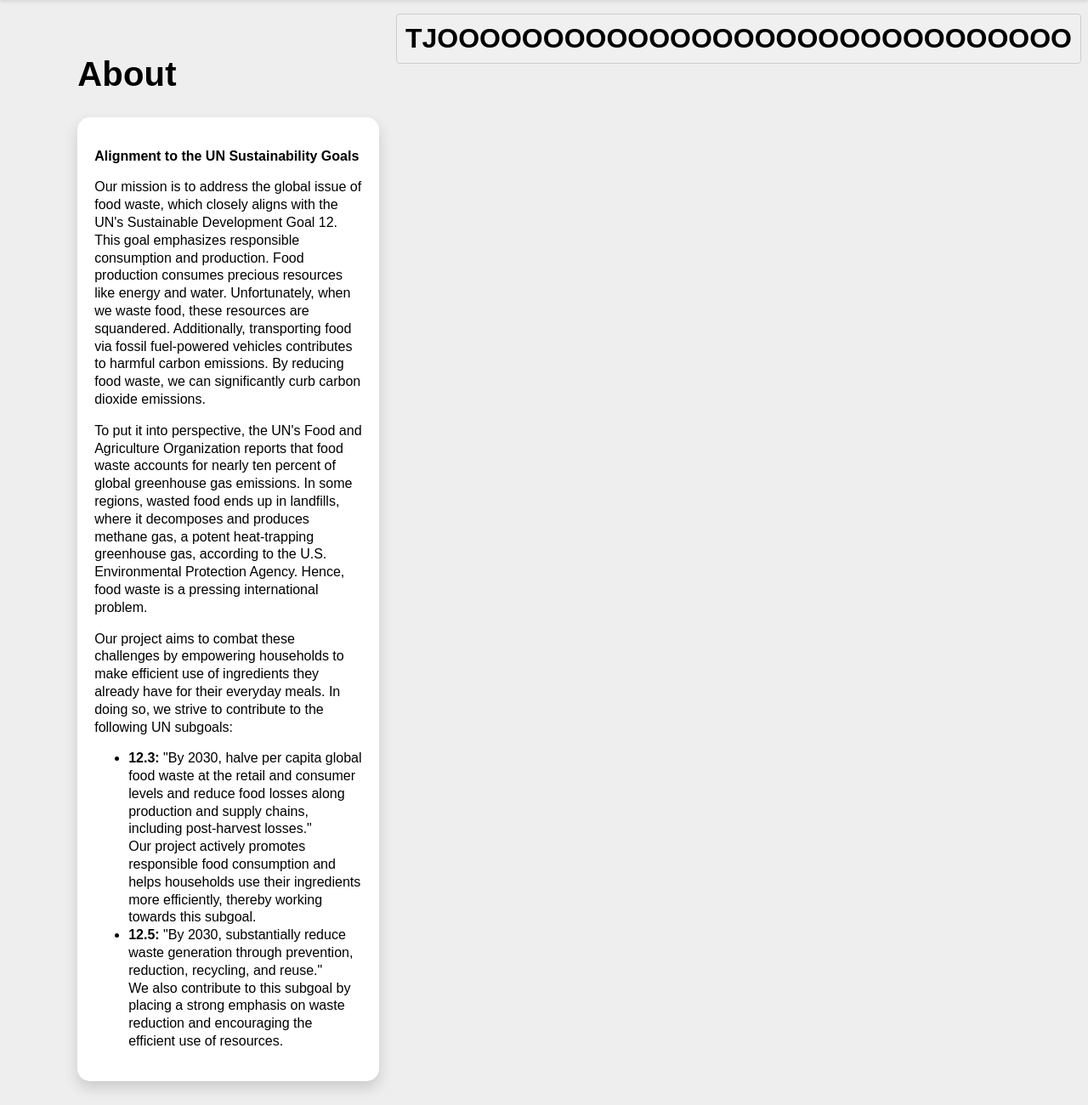
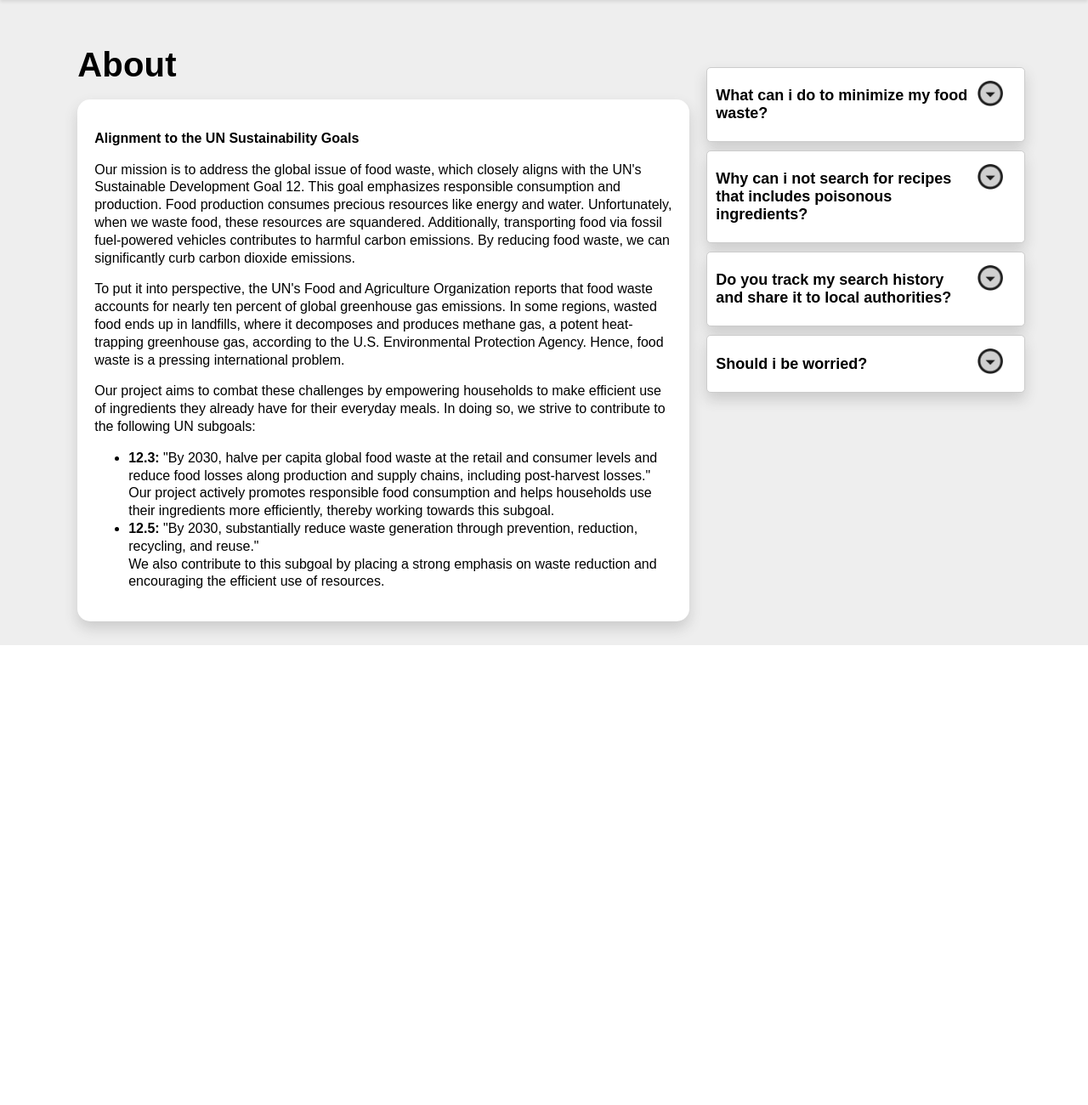
Before and after one commit to hermanolvik/Foodie, a Flask app: page /page_3 in a window 1280 px wide. Shown: the part 84-1384 px from the top of the page at 85% size. After the commit the page ends 843 px from the top, so only its background shows below. Run offline with Flask 3, Linux system fonts and the light colour scheme.

Commit message:
Design in about us

```diff
--- /dev/null
+++ b/static/about.js
@@ -0,0 +1,15 @@
+// Get all elements with class "dropdown"
+const dropdowns = document.querySelectorAll(".dropdown");
+
+// Add click event listeners to each dropdown
+dropdowns.forEach((dropdown) => {
+    dropdown.addEventListener("click", () => {
+        dropdown.classList.toggle("open");
+        const content = dropdown.querySelector(".dropdown-content");
+        if (content.style.maxHeight) {
+            content.style.maxHeight = null; // Close the dropdown
+        } else {
+            content.style.maxHeight = content.scrollHeight + "px"; // Open the dropdown
+        }
+    });
+});
--- a/static/style.css
+++ b/static/style.css
@@ -1,3 +1,5 @@
+/*===================== CHANGES FOR ALL PAGES START ======================*/
+
 body {
     font-family: Arial, sans-serif;
     background-color: #eeeeee;
@@ -49,6 +51,8 @@
     border-color: rgb(70, 176, 59);
 }
 
+/*===================== END ======================*/
+
 /*======================= Main.html css start ========================*/
 /* Add these styles to your existing CSS */
 
@@ -66,7 +70,7 @@
     padding: 10px;
     border: 1px solid #dfe1e5;
     border-radius: 24px;
-    box-shadow: none;
+    box-shadow: 0 8px 16px rgba(0, 0, 0, 0.1);
     font-size: 16px;
 }
 
@@ -79,10 +83,14 @@
     color: #202124;
     cursor: pointer;
     font-size: 16px;
+    box-shadow: 0 8px 16px rgba(0, 0, 0, 0.1);
+    transition: background-color 0.1s ease-in-out;
+
 }
 
 .search-button:hover, .something-else:hover {
-    background-color: #f0f0f0;
+
+    background-color: #bfbfbf;
 }
 /*======================= About Page ========================*/
 .Container {
@@ -104,7 +112,7 @@
     font-weight: 900;
     font-size: 2.5rem;
     letter-spacing: .0125rem;
-    line-height: 3rem;
+    line-height: 1.7rem;
 }
 
 .AboutField{
@@ -115,6 +123,79 @@
     line-height: 1.3rem;
     flex: 1;
 }
+
+
+/*======================= Drop-Down for About ========================*/
+
+
+
+.DropDowns {
+    margin-top: 5%;
+    width: 100%;
+}
+
+.DropDowns .dropdown {
+    position: relative;
+    cursor: pointer;
+    border: 1px solid #ccc;
+    border-radius: 5px;
+    margin-bottom: 10px;
+    padding: 10px;
+    background-color: #fff;
+    transition: background-color 0.3s ease-in-out, max-height 0.5s ease-in-out;
+    width: 80%;
+    overflow: hidden; /* Hide any content that overflows the container */
+    box-shadow: 0 8px 16px rgba(66, 66, 66, 0.2);
+}
+
+.DropDowns .dropdown:hover {
+    background-color: #f5f5f5;
+}
+
+.DropDowns .dropdown h1 {
+    margin: 10;
+    margin-right: 50px;
+    font-family: Arial,Helvetica,sans-serif;
+    font-size: large;
+
+}
+
+.DropDowns .dropdown a {
+    text-decoration: none;
+    color: #333;
+    display: block;
+    padding: 5px 0;
+}
+
+.DropDowns .dropdown-content {
+    max-height: 0;
+    overflow: hidden;
+    transition: max-height 0.3s ease-in-out;
+}
+
+.DropDowns .dropdown.open .dropdown-content {
+    max-height: 1000px; /* Adjust as needed */
+}
+
+.arrow-icon {
+    position: absolute;
+    right: 15px;
+    top: 15px;
+    width: 30px; /* Adjust the width as needed */
+    height: 30px; /* Adjust the height as needed */
+    margin-right: 10px;
+    transition: transform 0.3s ease-in-out; /* Add a transition for smooth rotation */
+}
+
+/* Rotate the arrow icon when the dropdown is open */
+.DropDowns .dropdown.open .arrow-icon {
+    transform: rotate(180deg);
+}
+
+
+
+/*======================= END ========================*/
+
 /*======================= Recipie Page ========================*/
 .RecipiePage{
     padding : 20px;
@@ -128,39 +209,3 @@
 }
 
 /*======================= END ========================*/
-
-/*======================= Drop-Down for About ========================*/
-
-.DropDowns {
-    position: relative;
-    display: inline-block;
-    cursor: pointer;
-}
-
-.DropDowns h1 {
-    margin: 0;
-    padding: 10px;
-    background-color: #f0f0f0;
-    border: 1px solid #ccc;
-    border-radius: 4px;
-}
-
-.DropDowns .dropdown-content {
-    display: none;
-    position: absolute;
-    right: 0;
-    top: 100%;
-    background-color: #fff;
-    border: 1px solid #ccc;
-    border-top: none;
-    border-radius: 0 0 4px 4px;
-    z-index: 1;
-}
-
-.DropDowns.open .dropdown-content {
-    display: block;
-}
-
-
-
-/*======================= END ========================*/
--- a/templates/main.html
+++ b/templates/main.html
@@ -6,7 +6,7 @@
 <div class="search">
     <img src="{{ url_for('static', filename='logo.png') }}" alt="Search Logo" height="92" width="272">
     <div class="search-container">
-        <input type="text" name="q" class="search-box" placeholder="Search Logo">
+        <input type="text" name="q" class="search-box" placeholder="Input ingredients here">
         <button type="submit" class="search-button" id="search-button">Search</button>
         <button type="submit" class="something-else" id="something-else">Feeling Lazy</button>
 
--- a/templates/page3.html
+++ b/templates/page3.html
@@ -35,19 +35,46 @@
         </div>
     </div>
 
-    <div class="DropDowns" onclick="toggleDropdown(this)">
-        <h1>TJOOOOOOOOOOOOOOOOOOOOOOOOOOOOOO</h1>
-        <div class="dropdown-content" >
-            <a>HEJHEJEHJ</a>
-            <p>This is the expanded content.</p>
+    <div class="DropDowns" >
+        <div class="dropdown" >
+
+            <h1>What can i do to minimize my food waste?</h1>
+            <img class="arrow-icon" src="{{ url_for('static', filename='arrow.png') }}" alt="Up Arrow" >
+            <div class="dropdown-content">
+                <a>Hmm</a>
+                <p>Try harder</p>
+            </div>
+        </div>
+
+        <div class="dropdown" onclick="toggleDropdown(this)">
+            <img class="arrow-icon" src="{{ url_for('static', filename='arrow.png') }}" alt="Up Arrow">
+            <h1>Why can i not search for recipes that includes poisonous ingredients? </h1>
+            <div class="dropdown-content">
+                <a>U serious?</a>
+                <p>Getting a bit worried here</p>
+            </div>
+        </div>
+
+        <div class="dropdown" onclick="toggleDropdown(this)">
+            <img class="arrow-icon" src="{{ url_for('static', filename='arrow.png') }}" alt="Up Arrow">
+            <h1>Do you track my search history and share it to local authorities?</h1>
+            <div class="dropdown-content">
+                <a>No</a>
+                <p>But starting to think we should</p>
+            </div>
+        </div>
+
+        <div class="dropdown" onclick="toggleDropdown(this)">
+            <img class="arrow-icon" src="{{ url_for('static', filename='arrow.png') }}" alt="Up Arrow">
+            <h1>Should i be worried?</h1>
+            <div class="dropdown-content">
+                <a>Yes</a>
+                <p>Police is on their way</p>
+            </div>
         </div>
     </div>
 </div>
 
-<script>
-    function toggleDropdown(element) {
-        element.classList.toggle("open");
-    }
-</script>
+<script src="{{ url_for('static', filename='about.js') }}"></script>
 
 {% endblock %}
```
Also changed, not shown: static/arrow.png (added).
